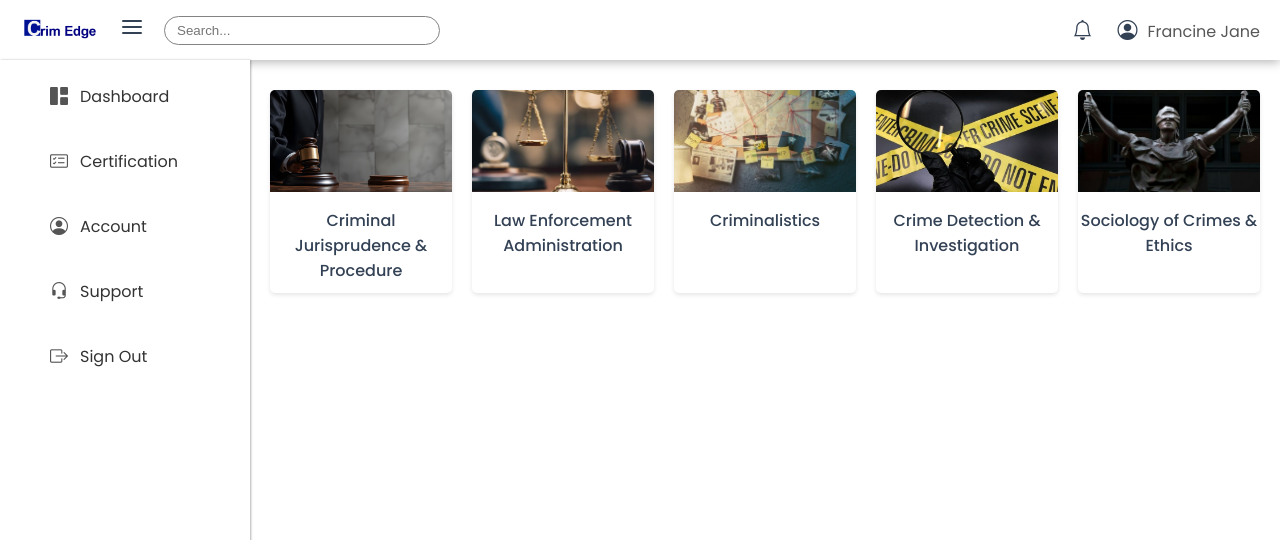
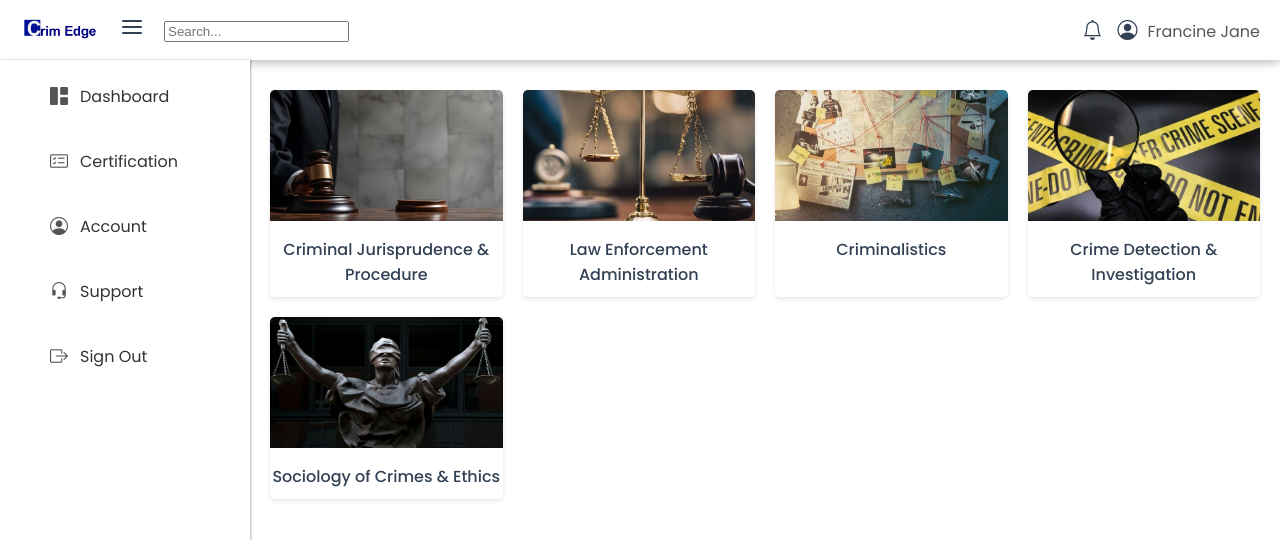
Before and after one commit to fudgeejane/CrimEdge, a React (Vite) app: page /dashboard in a window 1280 px wide. Shown: the top 540 px of the page. Built offline with nearby package versions, Linux system fonts and the light colour scheme.

Commit message:
Update index.css

```diff
--- a/src/index.css
+++ b/src/index.css
@@ -4,7 +4,6 @@ body {
   margin: 0;
   font-family: Poppins, sans-serif;
 }
-
 
 /******************************
 * Header *
@@ -30,15 +29,6 @@ body {
   font-size: 24px;
   cursor: pointer;
   color: #334155;
-}
-
-.search-input {
-  padding: 6px 12px;
-  border-radius: 100px;
-  border: 1px solid #838383;
-  outline: none;
-  width: 250px;
-  transition: width 0.5s ease;
 }
 
 .logo img {
@@ -68,7 +58,7 @@ body {
 }
 
 .user-head .notification {
-  margin-right: 15px;
+  margin-right: 5px;
   cursor: pointer;
   transition: width 0.5s ease;
 }
@@ -77,11 +67,7 @@ body {
   .search-input {
     width: 150px;
   }
-
-
-
 }
-
 
 /******************************
 * Sidebar *
@@ -97,6 +83,7 @@ body {
   overflow-y: auto;
   width: 250px;
   transition: transform 0.3s ease;
+  z-index: 5000;
 }
 
 .sidebar.closed {
@@ -160,11 +147,6 @@ body {
   }
 }
 
-
-
-
-
-
 /******************************
 * Content *
 ******************************/
@@ -197,16 +179,13 @@ h2.page-title {
   }
 }
 
-
-
-
 /******************************
 * Dashboard *
 ******************************/
 
 .card-container {
   display: grid;
-  grid-template-columns: repeat(5, 1fr);
+  grid-template-columns: repeat(auto-fit, minmax(200px, 1fr));
   gap: 20px;
   margin-top: 20px;
 }
```
